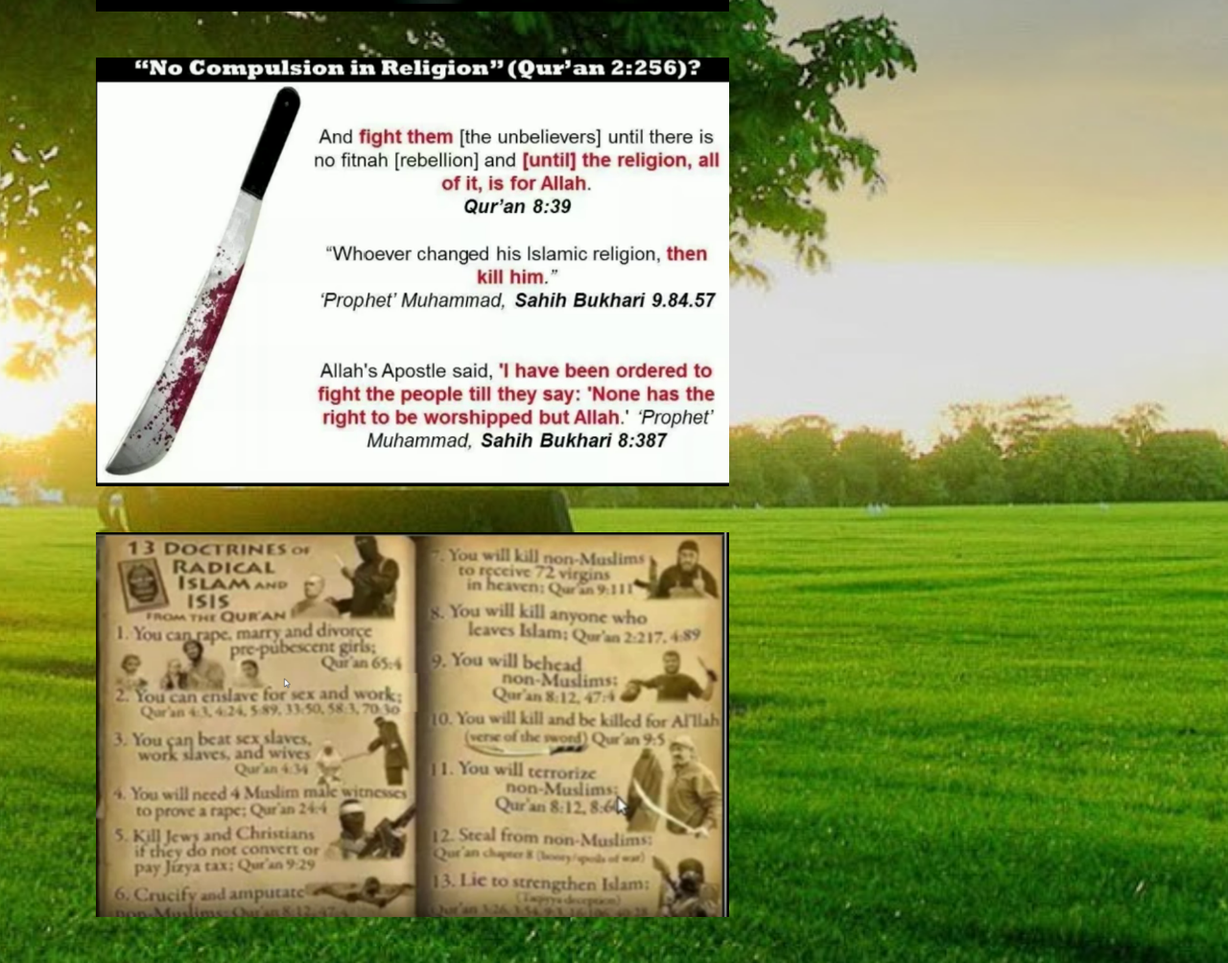
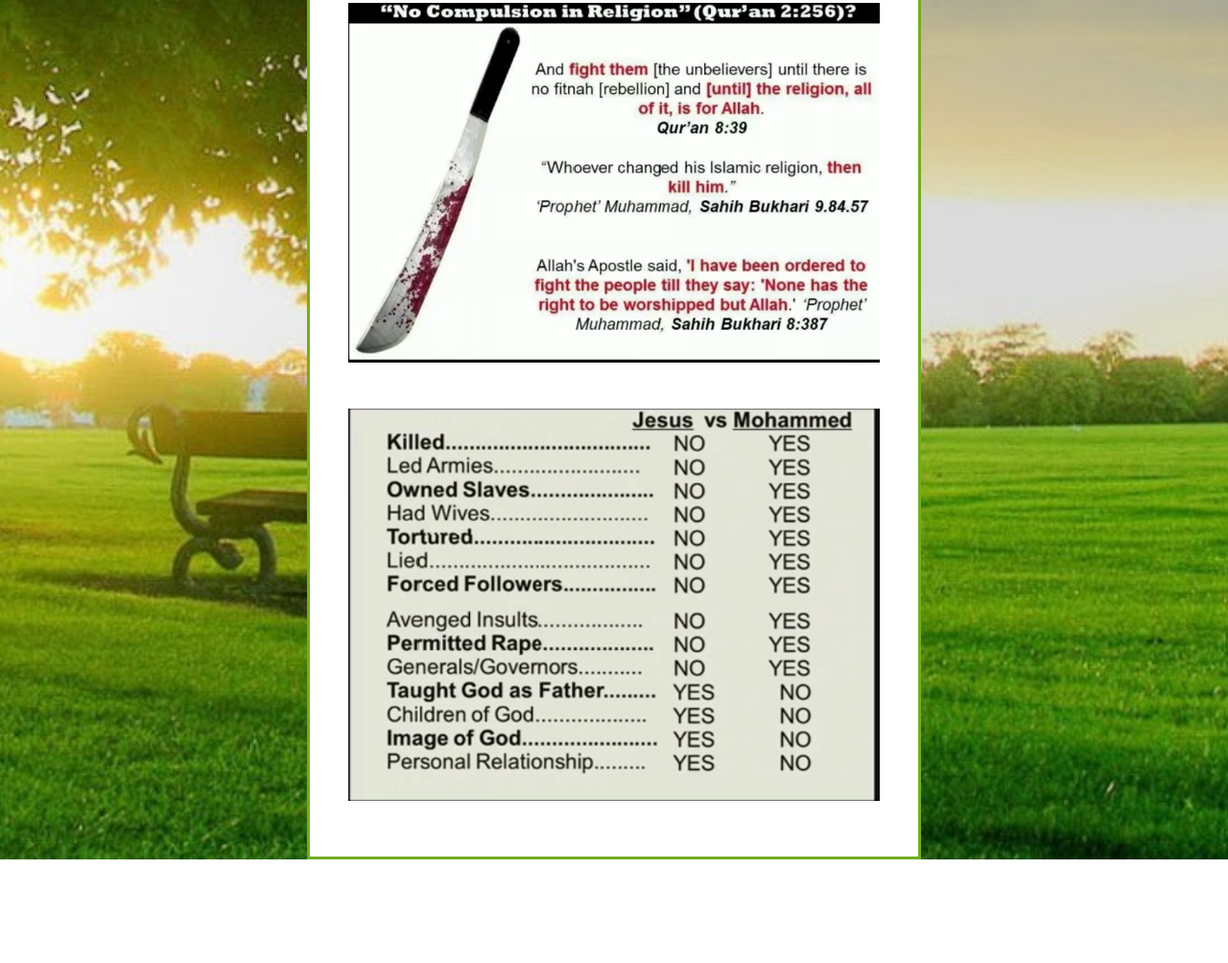
Before and after one commit to steve2011/sharia, a plain HTML site: page index.html in a window 1280 px wide. Shown: the part 915-1919 px from the top of the page at 96% size. After the commit the page ends 1811 px from the top, so only its background shows below. Drawn offline with nearby package versions, Linux system fonts and the light colour scheme.

Commit message:
Add files via upload

```diff
--- a/index.html
+++ b/index.html
@@ -24,13 +24,21 @@ background-image: url(img/bg2.jpg);
   background-repeat: no-repeat;
   background-size: cover;
 }
+
+.center {
+  margin: auto;
+  width: 50%;
+  border: 3px solid #73AD21;
+  padding: 10px;
+background: #ffffff;
+}
 </style>
 </head>
 <body>
 
 
 
-
+  <div class="center">
 <div class="container">
   <div class="row">
     <div class="col-sm-12">
@@ -51,9 +59,10 @@ background-image: url(img/bg2.jpg);
 </div>
 <br> <br>
 <div class="container">
-  <img class="img-fluid" src="img/1b.png" alt="Near death experience" width="660" height="545">
+  <img class="img-fluid" src="img/1bb.png" alt="Muhammad" width="660" height="545">
 </div>
 <br> <br>
 </div>
+</div>
 </body>
 </html>
```
